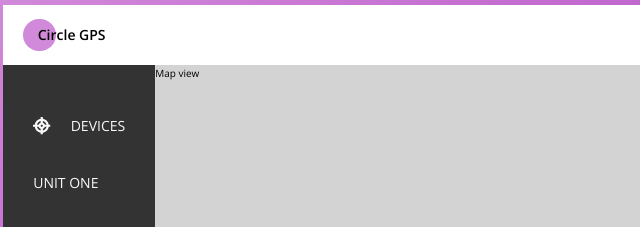
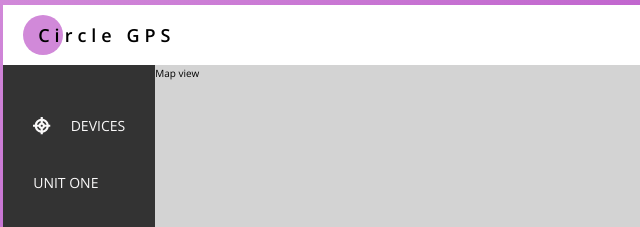
Before and after one commit to SDBowen/circle-gps-dashboard-mockup, a website: page dashboard/index.html in a window 1280 px wide. Shown: the top 227 px of the page, 0-640 px from the left. Drawn offline with nearby package versions, Linux system fonts and the light colour scheme.

Commit message:
Add logo text spacing

```diff
--- a/dashboard/sass/_components.scss
+++ b/dashboard/sass/_components.scss
@@ -6,8 +6,8 @@
   align-items: center;
 
   &__icon {
-    height: 3.25rem;
-    width: 3.25rem;
+    height: 4rem;
+    width: 4rem;
     border-radius: 50%;
 
     display: inline-block;
@@ -17,9 +17,10 @@
   }
 
   &__text {
-    margin-left: -1.8rem;
+    margin-left: -2.5rem;
     font-weight: 600;
-    font-size: 1.4rem;
+    font-size: 1.8rem;
+    letter-spacing: 0.5rem;
   }
 }
 
```
Also changed, not shown: dashboard/css/style.css.
